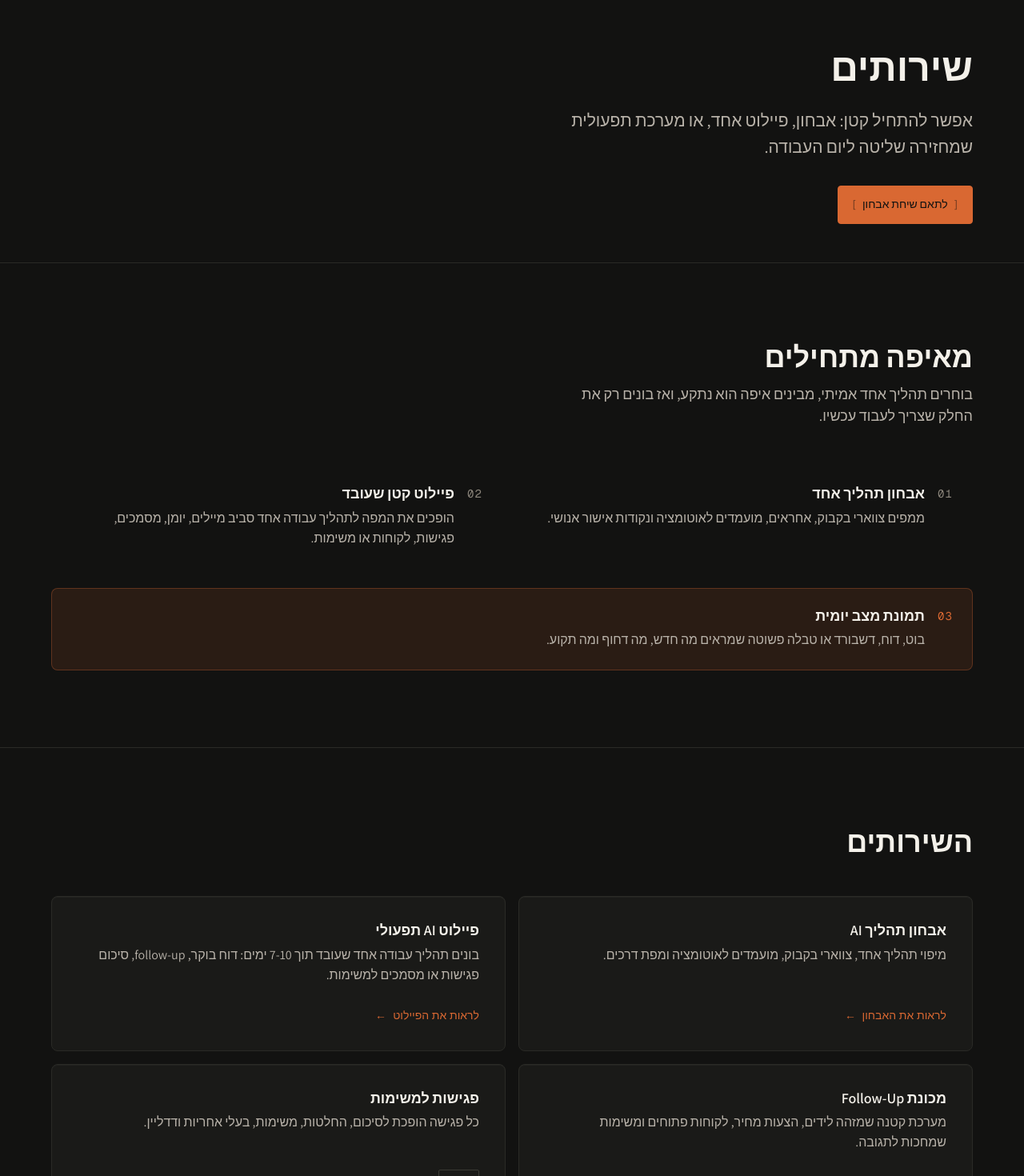
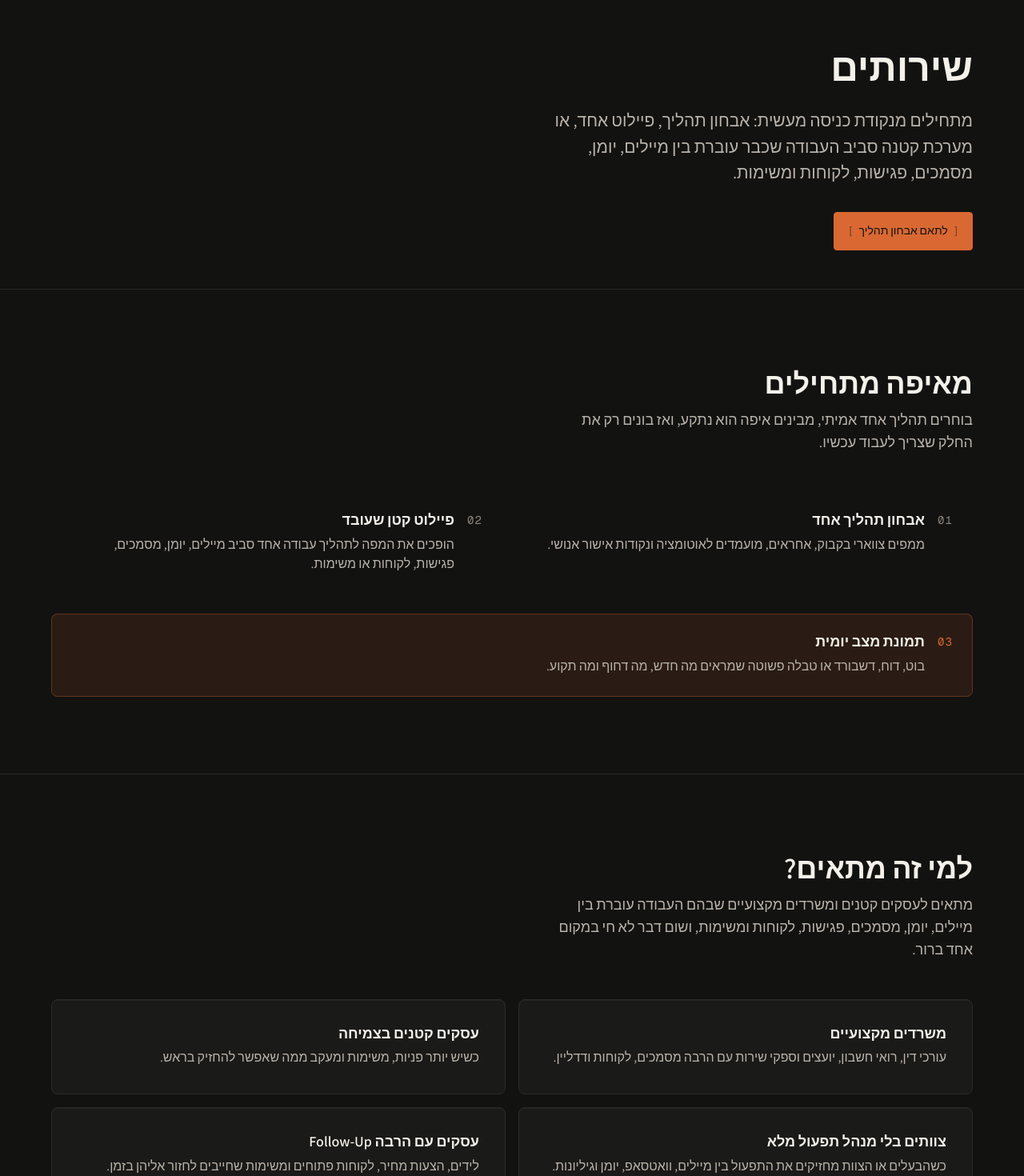
Before and after one commit to yairbederman/yair-studio-website, a Next.js app: page /he/offers in a window 1280 px wide. Shown: the part 100-1570 px from the top of the page at 80% size. Built offline with nearby package versions, Linux system fonts and the light colour scheme; no server answers.

Commit message:
Restore Hebrew offers fit section

```diff
--- a/src/components/pages/OffersIndexPageBody.tsx
+++ b/src/components/pages/OffersIndexPageBody.tsx
@@ -1,6 +1,7 @@
 import OfferHero from "@/components/offers/OfferHero";
 import OfferSection from "@/components/offers/OfferSection";
 import OfferSteps from "@/components/offers/OfferSteps";
+import OfferCardGrid from "@/components/offers/OfferCardGrid";
 import OfferCards from "@/components/offers/OfferCards";
 import OfferCTA from "@/components/offers/OfferCTA";
 import { offersIndexContent } from "@/content/offers-index";
@@ -25,6 +26,12 @@ export default function OffersIndexPageBody({ locale }: { locale: Locale }) {
         <OfferSteps items={c.start.steps} />
       </OfferSection>
 
+      {c.fit ? (
+        <OfferSection id="fit" title={c.fit.title} intro={c.fit.intro}>
+          <OfferCardGrid items={c.fit.items} />
+        </OfferSection>
+      ) : null}
+
       <OfferSection id="offers" title={c.offers.title}>
         <OfferCards locale={locale} />
       </OfferSection>
--- a/src/content/offers-index.ts
+++ b/src/content/offers-index.ts
@@ -1,5 +1,5 @@
 import { localeAccessor } from "@/content/types";
-import type { Locale, StepItem } from "@/content/types";
+import type { CardItem, Locale, StepItem } from "@/content/types";
 
 /**
  * /offers overview page content. The service cards themselves stay canonical in
@@ -9,6 +9,7 @@ import type { Locale, StepItem } from "@/content/types";
 export type OffersIndexContent = {
   hero: { title: string; lead: string; ctaLabel: string; ctaHref: string };
   start: { title: string; intro: string; steps: readonly StepItem[] };
+  fit?: { title: string; intro: string; items: readonly CardItem[] };
   offers: { title: string };
   cta: { heading: string; body: string; ctaLabel: string; ctaHref: string };
 };
@@ -52,8 +53,8 @@ const en: OffersIndexContent = {
 const he: OffersIndexContent = {
   hero: {
     title: "שירותים",
-    lead: "אפשר להתחיל קטן: אבחון, פיילוט אחד, או מערכת תפעולית שמחזירה שליטה ליום העבודה.",
-    ctaLabel: "לתאם שיחת אבחון",
+    lead: "מתחילים מנקודת כניסה מעשית: אבחון תהליך, פיילוט אחד, או מערכת קטנה סביב העבודה שכבר עוברת בין מיילים, יומן, מסמכים, פגישות, לקוחות ומשימות.",
+    ctaLabel: "לתאם אבחון תהליך",
     ctaHref: "/he/contact",
   },
   start: {
@@ -76,11 +77,34 @@ const he: OffersIndexContent = {
       },
     ],
   },
+  fit: {
+    title: "למי זה מתאים?",
+    intro:
+      "מתאים לעסקים קטנים ומשרדים מקצועיים שבהם העבודה עוברת בין מיילים, יומן, מסמכים, פגישות, לקוחות ומשימות, ושום דבר לא חי במקום אחד ברור.",
+    items: [
+      {
+        title: "משרדים מקצועיים",
+        desc: "עורכי דין, רואי חשבון, יועצים וספקי שירות עם הרבה מסמכים, לקוחות ודדליין.",
+      },
+      {
+        title: "עסקים קטנים בצמיחה",
+        desc: "כשיש יותר פניות, משימות ומעקב ממה שאפשר להחזיק בראש.",
+      },
+      {
+        title: "צוותים בלי מנהל תפעול מלא",
+        desc: "כשהבעלים או הצוות מחזיקים את התפעול בין מיילים, וואטסאפ, יומן וגיליונות.",
+      },
+      {
+        title: "עסקים עם הרבה Follow-Up",
+        desc: "לידים, הצעות מחיר, לקוחות פתוחים ומשימות שחייבים לחזור אליהן בזמן.",
+      },
+    ],
+  },
   offers: { title: "השירותים" },
   cta: {
     heading: "תהליך אחד מספיק כדי להתחיל.",
-    body: "שלחו את התהליך שמאט את היום. אפשר להתחיל מאבחון, או לבחור פיילוט צר אם הצורה כבר ברורה.",
-    ctaLabel: "לתאם שיחת אבחון",
+    body: "שלחו את התהליך שמאט את היום. אפשר להתחיל מאבחון תהליך, או לבחור פיילוט צר אם הצורה כבר ברורה.",
+    ctaLabel: "לתאם אבחון תהליך",
     ctaHref: "/he/contact",
   },
 };
```
